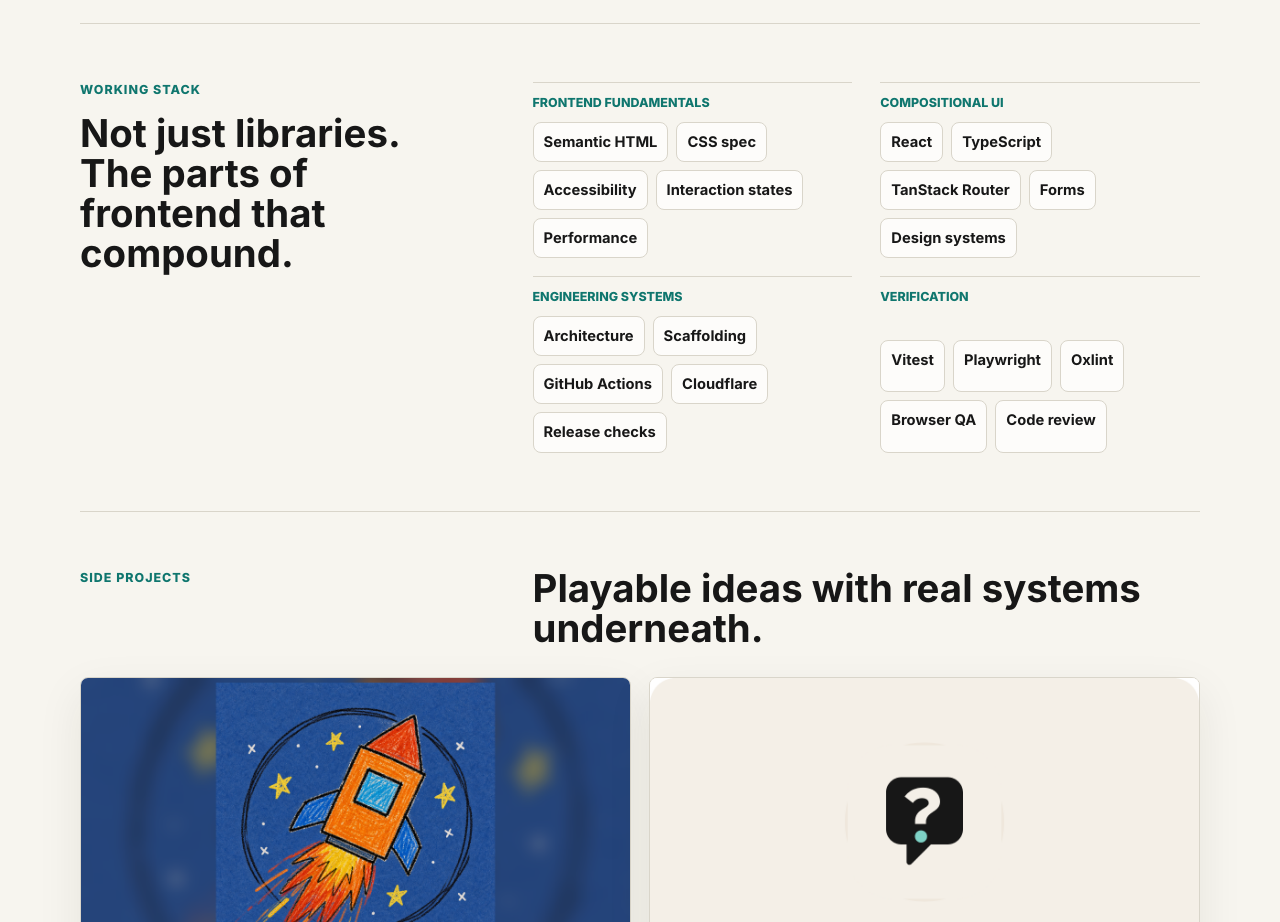
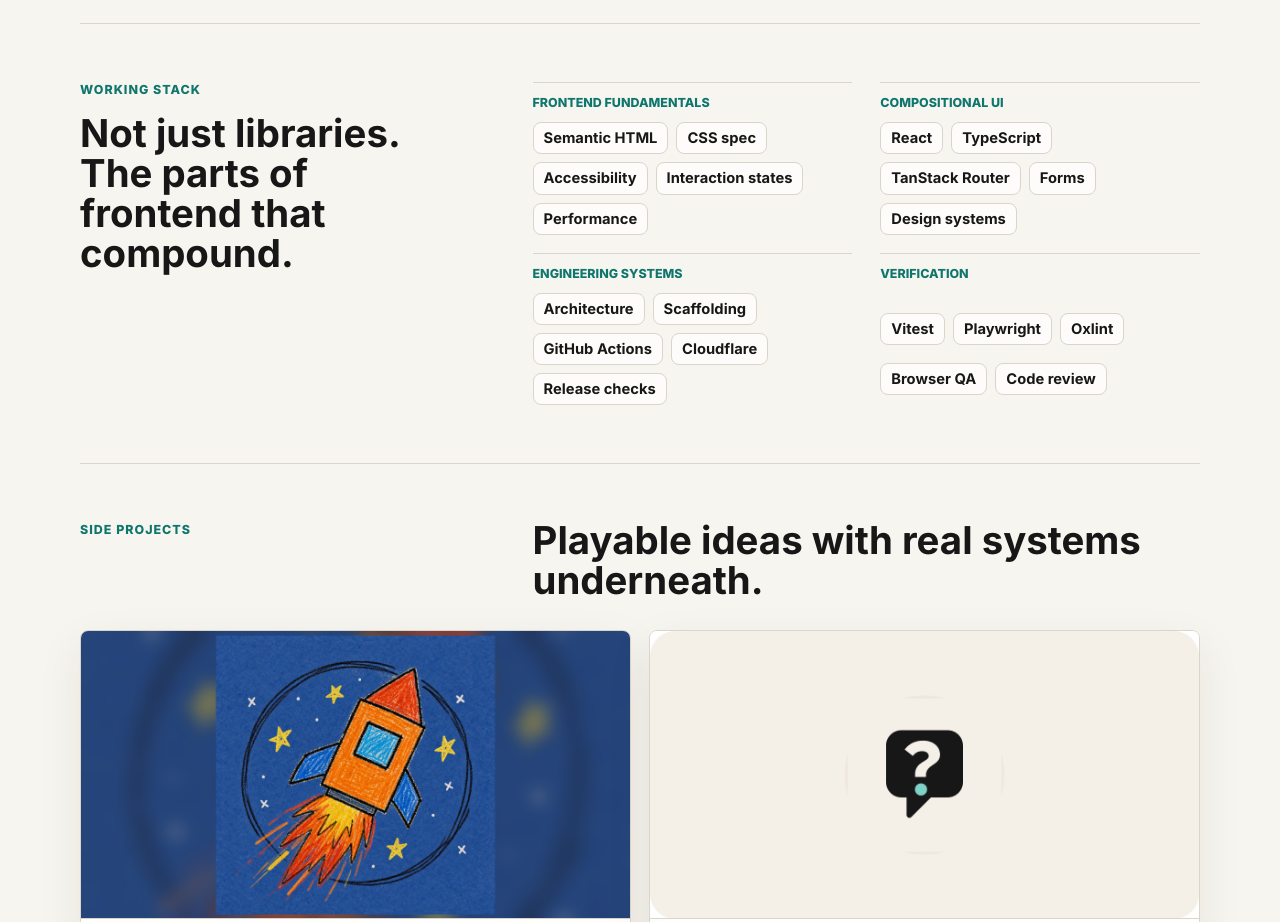
Before and after one commit to mattander/mattdev, a React (Vite) app: page / in a window 1280 px wide. Shown: the part 1360-2282 px from the top of the page. Built offline with nearby package versions, Linux system fonts and the light colour scheme.

Commit message:
Fix skill tag sizing

```diff
--- a/src/styles.css
+++ b/src/styles.css
@@ -415,6 +415,7 @@
 .skill-group ul {
   display: flex;
   flex-wrap: wrap;
+  align-items: flex-start;
   gap: 8px;
   margin: 0;
   padding: 0;
@@ -424,11 +425,12 @@
 .skill-group li {
   border: 1px solid var(--line);
   border-radius: 8px;
-  padding: 8px 10px;
+  padding: 7px 10px;
   background: color-mix(in srgb, var(--surface) 72%, transparent);
   color: var(--text);
   font-size: 0.92rem;
   font-weight: 650;
+  line-height: 1.1;
 }
 
 .section-heading {
```
